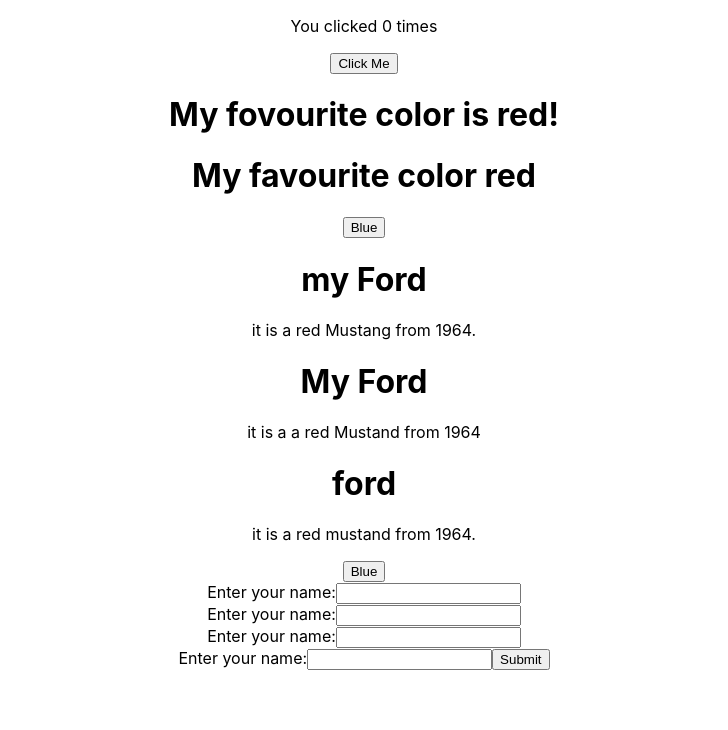
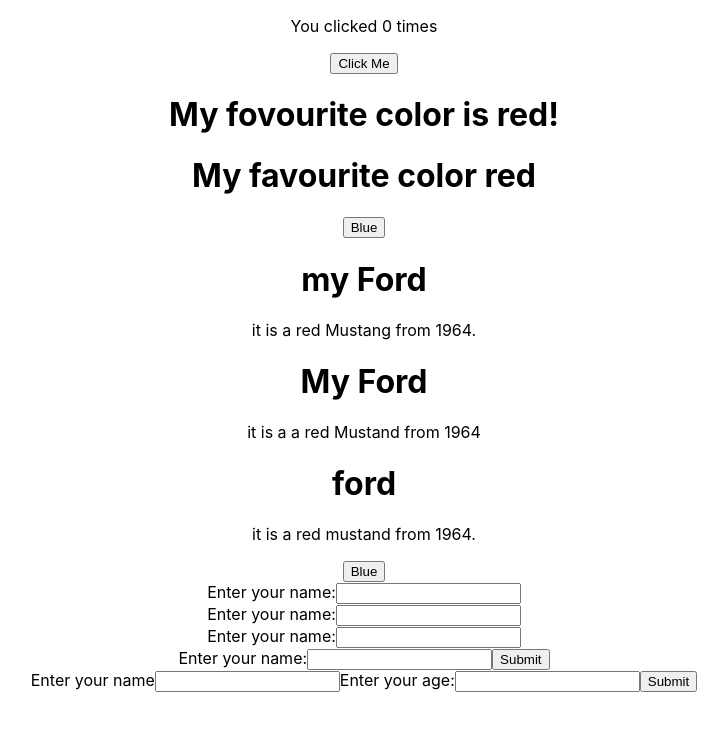
Before and after one commit to JohnKimaiyo/react_vol_3, a React (Create React App) app: page / in a window 1280 px wide. Shown: the top 730 px of the page, without its empty margins (276-1004 px from the left). Built offline with nearby package versions, Linux system fonts and the light colour scheme.

Commit message:
react form

```diff
--- a/src/App.js
+++ b/src/App.js
@@ -12,6 +12,7 @@
 
 import MyForm3 from "./React Forms/MyForm3";
 import MyForm4 from "./React Forms/MyForm4";
+import MyForm6 from "./React Forms/MyForm6";
 function App() {
   return (
     <div className="App">
@@ -25,6 +26,7 @@
       <MyForm2 />
       <MyForm3 />
       <MyForm4/>
+      <MyForm6/>
     </div>
   );
 }
--- a/src/React Forms/MyForm4.js
+++ b/src/React Forms/MyForm4.js
@@ -14,7 +14,7 @@
         Enter your name:
         <input
           type="text"
-          alue={name}
+          value={name}
           onChange={(e) => setName(e.target.value)}
         />
       </label>
--- /dev/null
+++ b/src/React Forms/MyForm6.js
@@ -0,0 +1,40 @@
+import { useState } from "react";
+import React from "react";
+
+export default function MyForm6() {
+  const [inputs, setInputs] = useState({});
+  const handleChange = (event) => {
+    const name = event.target.name;
+    const value = event.target.value;
+    setInputs((values) => ({ ...values, [name]: value }));
+  };
+
+  const handleSubmit = (event) => {
+    event.preventDefault();
+    alert(inputs);
+  };
+
+  return (
+    <form onSubmit={handleSubmit}>
+      <label>
+        Enter your name
+        <input
+          type="text"
+          name="username"
+          value={inputs.username || ""}
+          onChange={handleChange}
+        />
+      </label>
+      <label>
+        Enter your age:
+        <input
+          type="number"
+          name="age"
+          value={inputs.age || ""}
+          onChange={handleChange}
+        />
+      </label>
+      <input type="submit" />
+    </form>
+  );
+}
```
Also changed, not shown: src/React Forms/MyForm5.js (added).
